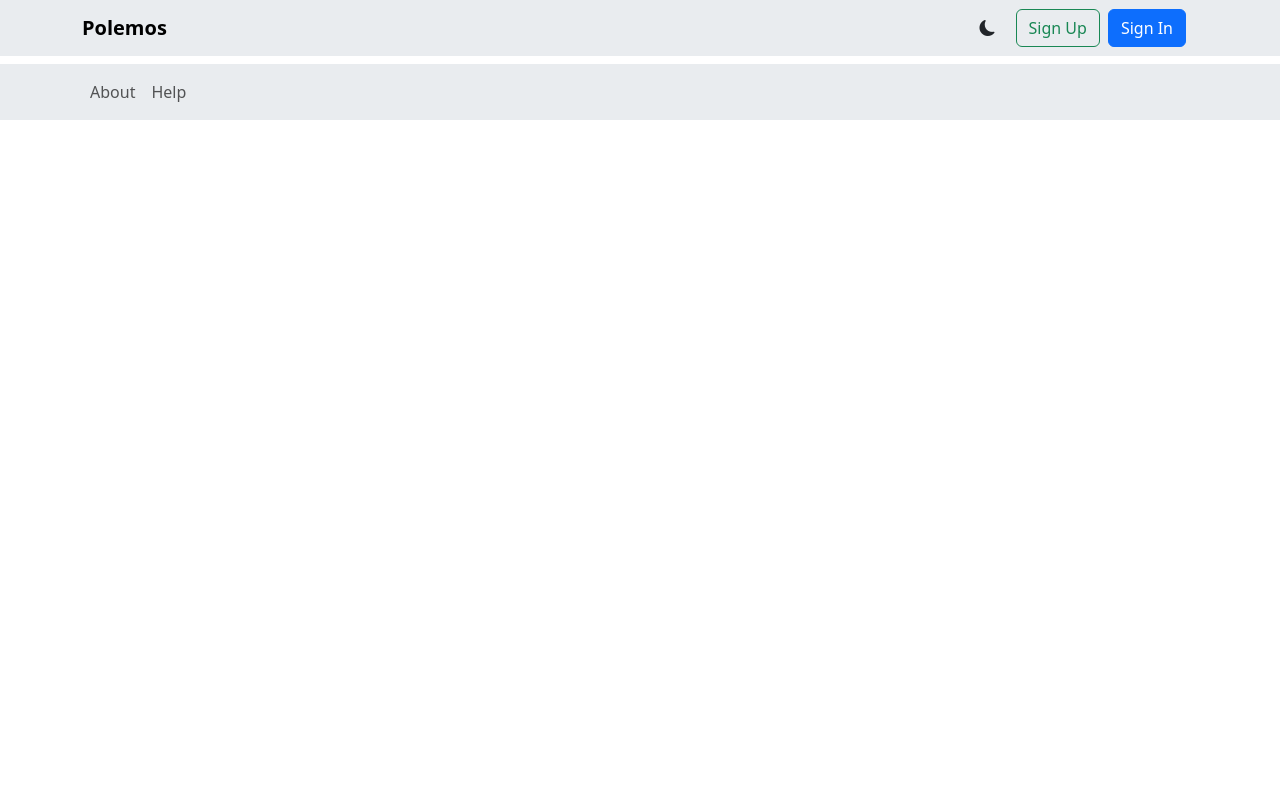
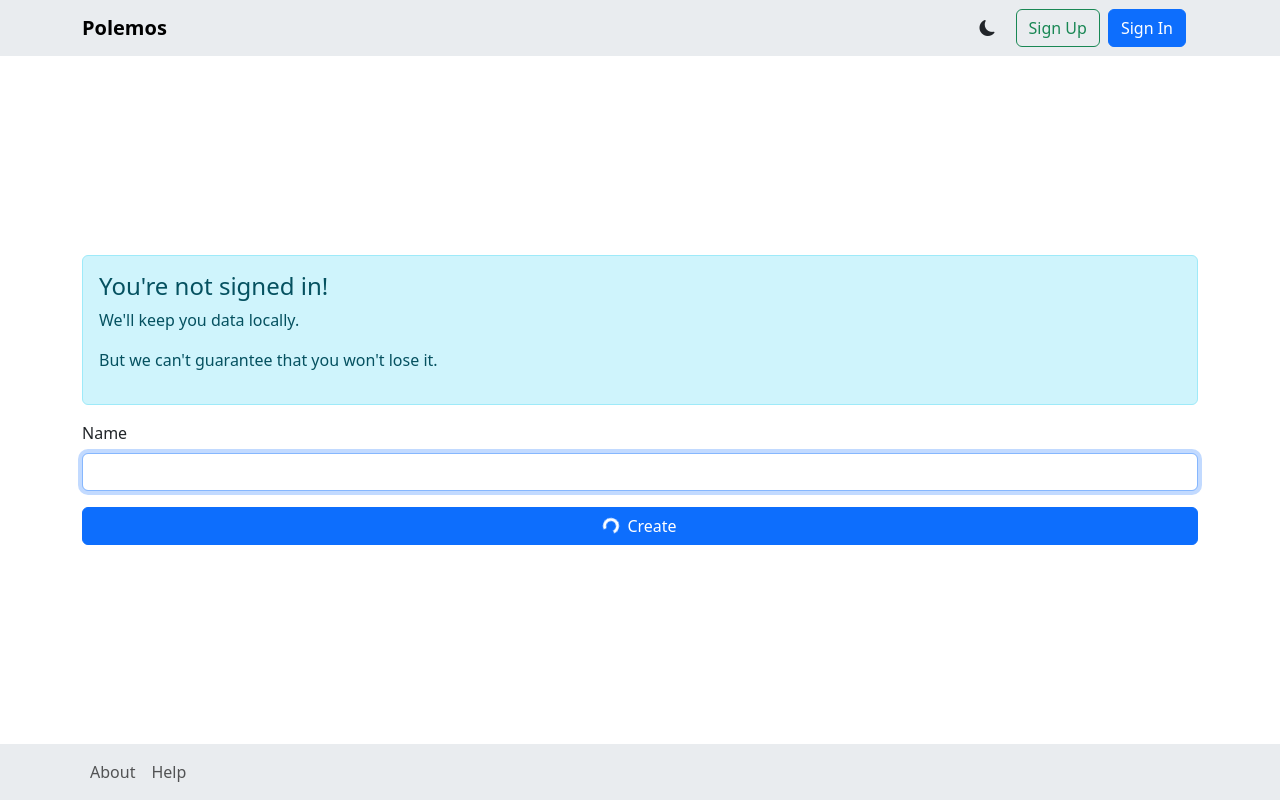
Before and after one commit to jasonscrouch/polemos, a React (Vite) app in the folder polemos-spa/: page /combatants in a window 1280 px wide. Built offline with nearby package versions, Linux system fonts and the light colour scheme.

Commit message:
Updates styling and begins adding Combatants page

```diff
--- a/polemos-spa/index.html
+++ b/polemos-spa/index.html
@@ -1,13 +1,13 @@
 <!doctype html>
-<html id="theme" lang="en">
+<html id="theme" class="h-100" lang="en">
   <head>
     <meta charset="UTF-8" />
     <link rel="icon" type="image/svg+xml" href="/greek_helmet.png" />
     <meta name="viewport" content="width=device-width, initial-scale=1.0" />
     <title>Polemos</title>
   </head>
-  <body>
-    <div id="root"></div>
+  <body class="d-flex h-100">
+    <div id="root" class="d-flex w-100 h-100 mx-auto flex-column"></div>
     <script type="module" src="/src/main.tsx"></script>
   </body>
 </html>
--- a/polemos-spa/src/App.tsx
+++ b/polemos-spa/src/App.tsx
@@ -18,6 +18,8 @@ export default function App()
     link: new HttpLink({ uri: "http://localhost:8000/graphql" }),
     cache: new InMemoryCache(),
   });
+
+  //todo: create static class for AppUrls so that "/" is AppUrls.Home, etc.
 
   return(
     <ApolloProvider client={client}>
--- a/polemos-spa/src/components/Footer.tsx
+++ b/polemos-spa/src/components/Footer.tsx
@@ -4,7 +4,7 @@ import { NavLink } from "react-router";
 export default function Footer() {
 
     return(
-            <Navbar className="bg-body-secondary mt-2">
+            <Navbar className="bg-body-secondary mt-auto">
                 <Container>
                     <Nav>
                         <NavLink to="/about" className="nav-link">About</NavLink>
--- a/polemos-spa/src/components/NavigationBar.tsx
+++ b/polemos-spa/src/components/NavigationBar.tsx
@@ -24,7 +24,7 @@ export default function NavigationBar() {
 
   return (
     <>
-        <Navbar className="bg-body-secondary mb-2">
+        <Navbar className="bg-body-secondary mb-auto">
             <Container>
                 <Nav>
                     <NavLink className="navbar-brand fw-bold text-body-emphasis" to="/" title="Home">Polemos</NavLink>
--- a/polemos-spa/src/components/StandAlonePage.tsx
+++ b/polemos-spa/src/components/StandAlonePage.tsx
@@ -13,7 +13,7 @@ export default function StandAlonePage({text, icon}: Props ) {
             <Container className="bg-body rounded-5 text-center p-2 w-25">
             <Container className={`${icon} fs-1`} />
             <Container className="fs-2">{text}</Container>
-            <Link to='/' className="btn btn-primary" title="Home"><i className="bi bi-house me-1"></i>Go Home</Link>
+            <Link to='/' className="btn btn-primary" title="Home"><i className="bi bi-house me-1"></i>Home</Link>
             </Container>
         </div>
     );
--- a/polemos-spa/src/components/pages/About.tsx
+++ b/polemos-spa/src/components/pages/About.tsx
@@ -5,7 +5,7 @@ export default function About() {
     // todo: a lot of similarities between this page and Help. Refactor.
 
     return(
-        <div className="d-flex align-items-center text-center vh-100">
+        <div className="d-flex align-items-center text-center">
             <Container>
                 <Container className="display-5 fw-bold text-body-emphasis mb-1">What is Polemos?</Container>
                 <Container className="lead">'Polemos' is the English transliteration of the Greek word πόλεμος</Container>
--- a/polemos-spa/src/components/pages/Combatants.tsx
+++ b/polemos-spa/src/components/pages/Combatants.tsx
@@ -1,7 +1,60 @@
-import type { JSX } from "react";
+import { useContext, useState, type JSX } from "react";
+import { AuthnContext } from "../../contexts/AuthnContext";
+import { Alert, Col, Form, Row } from "react-bootstrap";
+import FormInput from "../helpers/FormInput";
+import SubmitButton from "../helpers/SubmitButton";
 
 export default function Combatants(): JSX.Element {
 
+    const authnContext = useContext(AuthnContext);
+    const [isValidated, setIsValidated] = useState<boolean>(false);
+    const name = "Name";
 
-    return <></>;
+    function handleSubmit(e: React.FormEvent<HTMLFormElement>) {
+        e.preventDefault();
+
+        const form = e.currentTarget;
+
+        setIsValidated(true);
+
+        if (!form.checkValidity()) {
+            return;
+        }
+
+        // todo: create formData utility that returns '' if null or undefined
+        const formData = new FormData(form);
+        const formUsername = formData.get(name)?.toString();
+
+        if (!formUsername) {
+            return;
+        }
+
+        //todo: complete this func
+    }
+
+    //todo: create this page
+    // way to create a combatant
+    // name
+    // auto-create the other elements
+    // auto add image (perhaps based on str or dex)
+    // show list of created combatants
+    // support localStorage creation for users who are not signed in
+
+    return <>
+        <Alert variant="info" show={authnContext.authnUser === undefined}>
+            <Alert.Heading>You're not signed in!</Alert.Heading>
+            <p>We'll keep you data locally.</p>
+            <p>But we can't guarantee that you won't lose it.</p>
+        </Alert>
+        <Form className="needs-validation" validated={isValidated} noValidate onSubmit={(e) => handleSubmit(e)}>
+            <Row className="g-3">
+                <Col lg="12">
+                    <FormInput label="Name" name="Name" type="text" isRequired={true} invalidMessage="Please enter a username" shouldAutoFocus={true} />
+                </Col>
+                <Col>
+                    <SubmitButton text="Create" variant="primary" isLoading={true} />
+                </Col>
+            </Row>
+        </Form>
+    </>;
 }
--- a/polemos-spa/src/components/pages/Help.tsx
+++ b/polemos-spa/src/components/pages/Help.tsx
@@ -5,7 +5,7 @@ export default function Help() {
     // todo: a lot of similarities between this and About. Refactor.
 
     return(
-        <div className="d-flex align-items-center text-center vh-100">
+        <div className="d-flex align-items-center text-center">
             <Container>
                 <Container className="display-5 fw-bold text-body-emphasis mb-1">Need help?</Container>
                 <Container className="lead">We're here to lend a hand</Container>
--- a/polemos-spa/src/components/pages/SignUp.tsx
+++ b/polemos-spa/src/components/pages/SignUp.tsx
@@ -52,6 +52,7 @@ export default function SignUp() {
             return;
         }
 
+        // todo: create formData utility that returns '' if null or undefined
         const formData = new FormData(form);
         const formUsername = formData.get(username)?.toString();
         const formEmail = formData.get(email)?.toString();
@@ -59,8 +60,7 @@ export default function SignUp() {
 
         if (!formUsername
             || !formEmail
-            || !formPassword
-        ) {
+            || !formPassword) {
             return;
         }
 
@@ -75,7 +75,7 @@ export default function SignUp() {
                         navigate('/');
                     } else {
 
-                        // todo: create and error page with ability for user to email help
+                        // todo: create an error page with ability for user to email help
                         navigate('/error');
                     }
                 }
```
